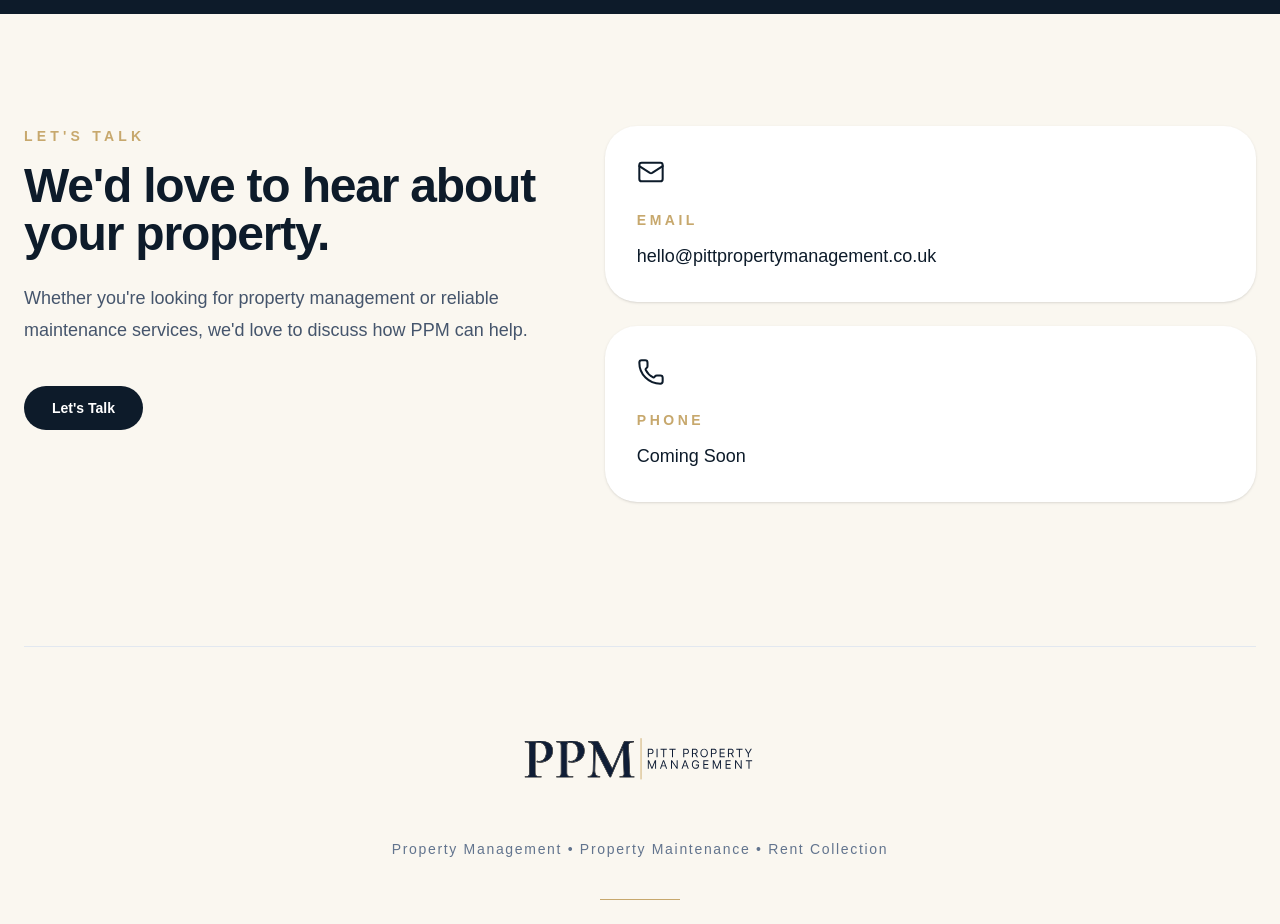
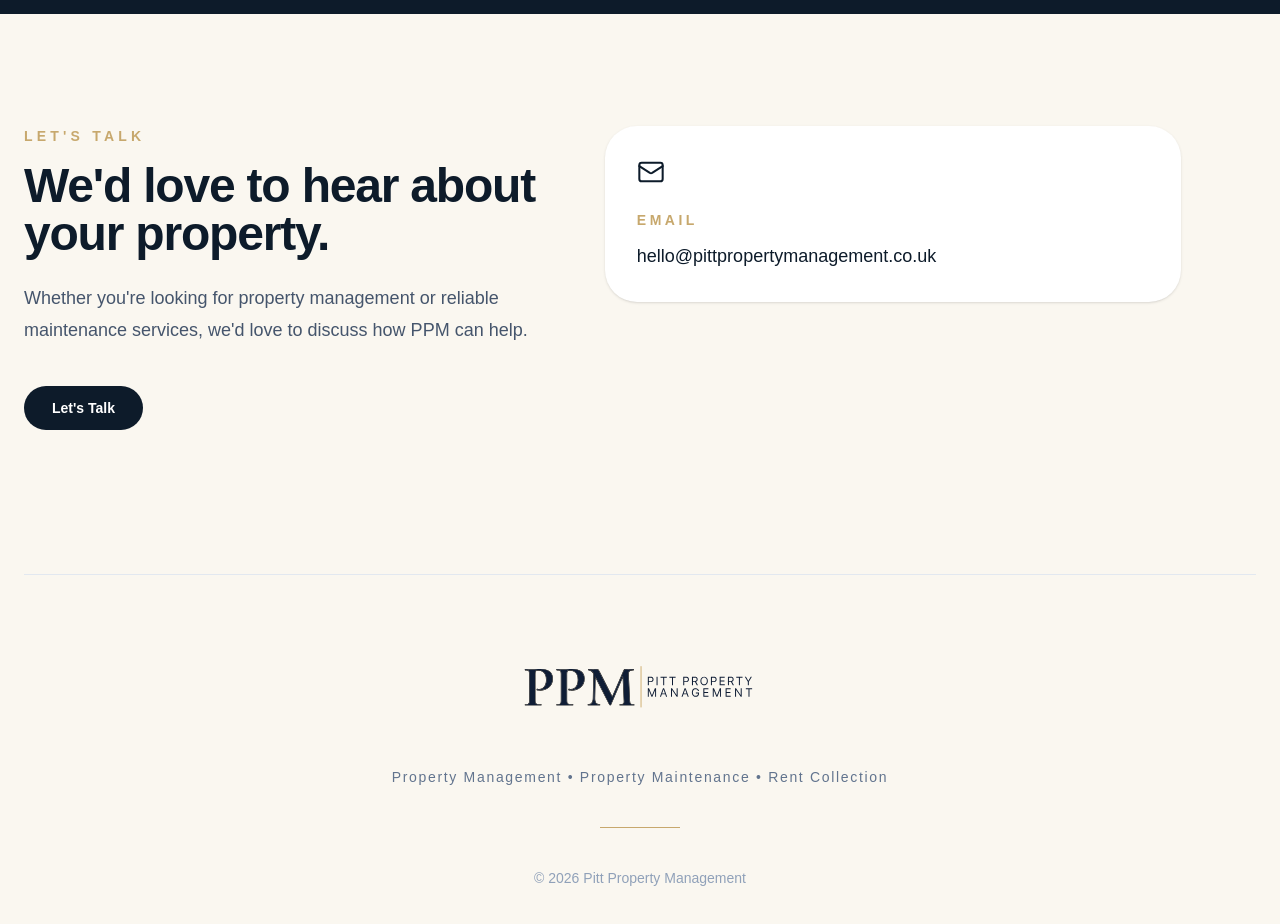
Before and after one commit to Dunham9/pitt-property-management, a Next.js app: page / in a window 1280 px wide. Shown: the part 3060-3984 px from the top of the page. Built offline with nearby package versions, Linux system fonts and the light colour scheme.

Commit message:
Simplify contact section

```diff
--- a/components/CTA.tsx
+++ b/components/CTA.tsx
@@ -1,21 +1,8 @@
-import { Mail, Phone } from "lucide-react";
+import { Mail } from "lucide-react";
 
 import Button from "@/components/ui/Button";
 import Container from "./ui/Container";
 import Section from "./ui/Section";
-
-const contactDetails = [
-  {
-    label: "Email",
-    value: "hello@pittpropertymanagement.co.uk",
-    icon: Mail,
-  },
-  {
-    label: "Phone",
-    value: "Coming Soon",
-    icon: Phone,
-  },
-];
 
 export default function CTA() {
   return (
@@ -32,7 +19,8 @@ export default function CTA() {
             </h2>
 
             <p className="mt-6 max-w-xl text-lg leading-8 text-slate-600">
-              Whether you're looking for property management or reliable maintenance services, we'd love to discuss how PPM can help.
+              Whether you're looking for property management or reliable
+              maintenance services, we'd love to discuss how PPM can help.
             </p>
 
             <div className="mt-10">
@@ -42,31 +30,22 @@ export default function CTA() {
             </div>
           </div>
 
-          <div className="grid gap-6">
-            {contactDetails.map((detail) => {
-              const Icon = detail.icon;
-
-              return (
-                <div
-                  key={detail.label}
-                  className="rounded-[2rem] bg-white p-8 shadow-sm transition-all duration-300 hover:-translate-y-1 hover:shadow-lg"
-                >
-                  <Icon
+          <div className="flex justify-center lg:justify-start">
+            <div className="w-full max-w-xl rounded-[2rem] bg-white p-8 shadow-sm transition-all duration-300 hover:-translate-y-1 hover:shadow-lg">
+              <Mail
                 size={28}
                 strokeWidth={1.75}
                 className="text-[var(--ppm-navy)]"
               />
 
               <p className="mt-6 text-sm font-semibold uppercase tracking-[0.25em] text-[var(--ppm-gold)]">
-                    {detail.label}
+                Email
               </p>
 
-                  <p className="mt-3 text-lg font-medium text-[var(--ppm-navy)]">
-                    {detail.value}
+              <p className="mt-3 break-all text-lg font-medium text-[var(--ppm-navy)]">
+                hello@pittpropertymanagement.co.uk
               </p>
             </div>
-              );
-            })}
           </div>
         </div>
       </Container>
```
Lines whose indentation alone changed are shown as unchanged.
